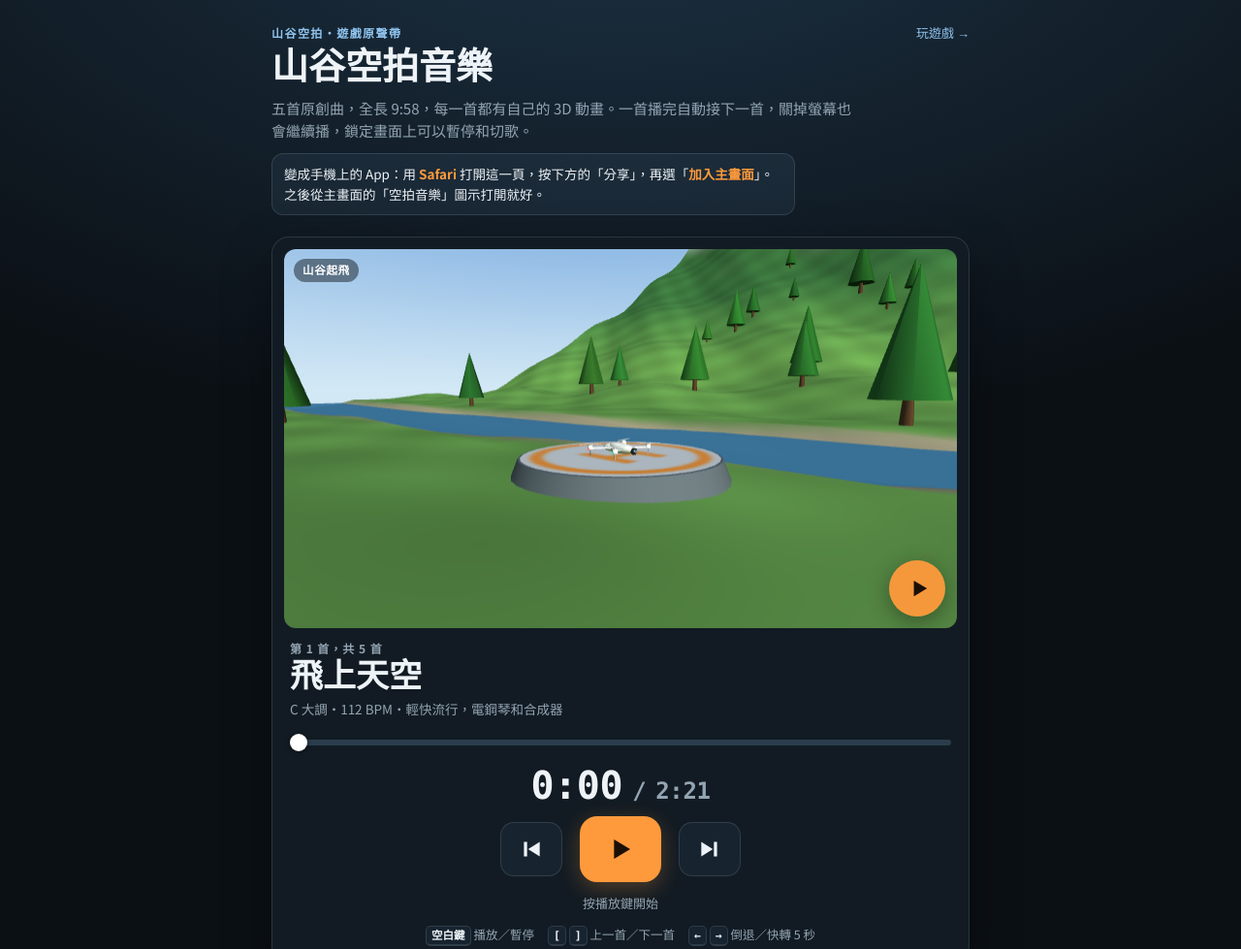
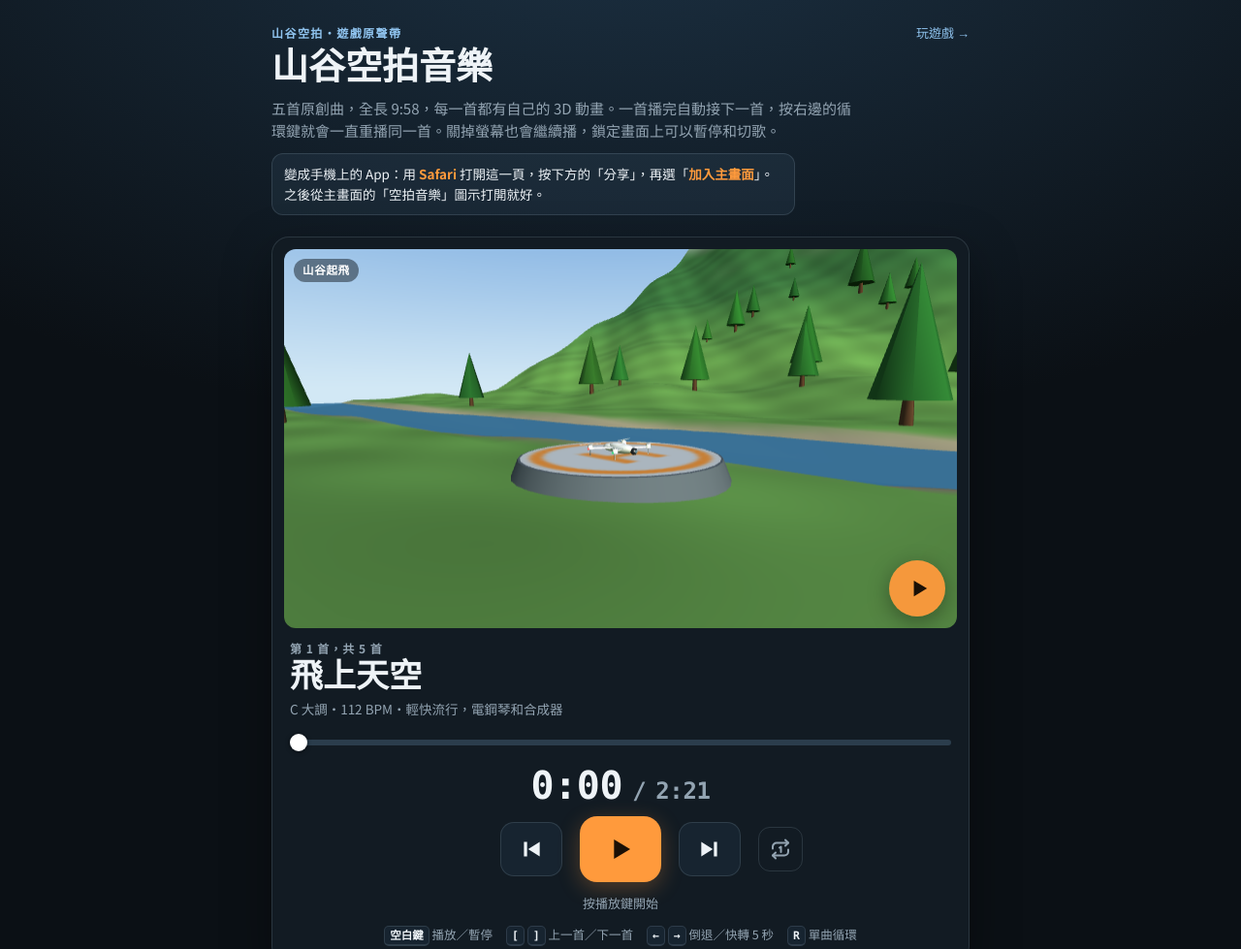
Before and after one commit to vicjuan/valley-drone-flight, a plain HTML site: page player/index.html in a window 1280 px wide. Shown: the top 979 px of the page at 97% size. Drawn offline with nearby package versions, Linux system fonts and the light colour scheme; a web font is replaced by a local one.

Commit message:
音樂 App 加上單曲循環鍵

```diff
--- a/player/index.html
+++ b/player/index.html
@@ -93,6 +93,10 @@ h1{margin:0;font:900 clamp(28px,7vw,38px)/1.15 var(--f-display);text-wrap:balanc
 .controls button:hover{filter:brightness(1.12)}
 .controls button:active{transform:translateY(1px) scale(.98)}
 .controls button:focus-visible,.track:focus-visible{outline:2px solid var(--sky);outline-offset:3px}
+.controls .spacer{width:46px;flex:none}
+.controls button.rep{width:46px;height:46px;border-radius:12px;background:transparent;color:var(--muted)}
+.controls button.rep svg{width:24px;height:24px;fill:none;stroke:currentColor;stroke-width:2;stroke-linecap:round;stroke-linejoin:round}
+.controls button.rep[aria-pressed="true"]{color:var(--target);border-color:var(--target);background:rgba(255,154,60,.13)}
 .state{min-height:1.4em;text-align:center;color:var(--muted);font-size:13px}
 .keys{display:flex;flex-wrap:wrap;justify-content:center;gap:6px 14px;color:var(--muted);font-size:12.5px}
 kbd{font:600 11.5px/1 var(--f-data);border:1px solid var(--line);border-bottom-width:2px;border-radius:5px;padding:2px 5px;color:var(--fg);background:var(--panel-2)}
@@ -116,7 +120,7 @@ kbd{font:600 11.5px/1 var(--f-data);border:1px solid var(--line);border-bottom-w
 .eq i:nth-child(2){animation-delay:-.3s!important}.eq i:nth-child(3){animation-delay:-.6s!important}
 @keyframes eq{0%{height:25%}100%{height:100%}}
 @media (max-width:540px){.stage{aspect-ratio:4/3}.deck{padding:8px 8px 18px}}
-@media (max-width:400px){.controls{gap:12px}.controls button{width:58px;height:52px}.controls button.play{width:76px;height:64px}}
+@media (max-width:400px){.controls{gap:10px}.controls button{width:58px;height:52px}.controls button.play{width:76px;height:64px}.controls .spacer,.controls button.rep{width:40px}.controls button.rep{height:42px}}
 @media (hover:none) and (pointer:coarse){.keys{display:none}}
 @media (prefers-reduced-motion:reduce){.playing .track[aria-current="true"] .eq i{animation:none;height:70%}}
 </style>
@@ -126,7 +130,7 @@ kbd{font:600 11.5px/1 var(--f-data);border:1px solid var(--line);border-bottom-w
   <header>
     <div class="toprow"><span class="eyebrow">山谷空拍・遊戲原聲帶</span><a class="back" href="../">玩遊戲 →</a></div>
     <h1>山谷空拍音樂</h1>
-    <p class="sub">五首原創曲，全長 <span id="total">9:58</span>，每一首都有自己的 3D 動畫。一首播完自動接下一首，關掉螢幕也會繼續播，鎖定畫面上可以暫停和切歌。</p>
+    <p class="sub">五首原創曲，全長 <span id="total">9:58</span>，每一首都有自己的 3D 動畫。一首播完自動接下一首，按右邊的循環鍵就會一直重播同一首。關掉螢幕也會繼續播，鎖定畫面上可以暫停和切歌。</p>
     <p class="install" id="install" hidden>變成手機上的 App：用 <b>Safari</b> 打開這一頁，按下方的「分享」，再選「<b>加入主畫面</b>」。之後從主畫面的「空拍音樂」圖示打開就好。</p>
   </header>
 
@@ -147,12 +151,14 @@ kbd{font:600 11.5px/1 var(--f-data);border:1px solid var(--line);border-bottom-w
       <input type="range" id="seek" min="0" max="141" step="0.1" value="0" aria-label="播放位置">
       <div class="clock"><span id="now">0:00</span><span class="slash">/</span><span class="total" id="dur">2:21</span></div>
       <div class="controls">
+        <span class="spacer" aria-hidden="true"></span>
         <button type="button" id="prev" aria-label="上一首"><svg viewBox="0 0 24 24" aria-hidden="true"><path d="M5 5h3v14H5zM20 5v14L9 12z"/></svg></button>
         <button type="button" id="play" class="play" aria-label="播放"><svg viewBox="0 0 24 24" aria-hidden="true"><path id="playIco" d="M7 4.5v15L19.5 12z"/></svg></button>
         <button type="button" id="next" aria-label="下一首"><svg viewBox="0 0 24 24" aria-hidden="true"><path d="M16 5h3v14h-3zM4 5v14l11-7z"/></svg></button>
+        <button type="button" id="rep" class="rep" aria-pressed="false" aria-label="單曲循環" title="單曲循環（R）"><svg viewBox="0 0 24 24" aria-hidden="true"><path d="M17 2.5l3 3-3 3"/><path d="M4 11.5v-2a4 4 0 0 1 4-4h12"/><path d="M7 21.5l-3-3 3-3"/><path d="M20 12.5v2a4 4 0 0 1-4 4H4"/><path d="M11 10.5l1.5-1v5.5"/></svg></button>
       </div>
       <div class="state" id="state">按播放鍵開始</div>
-      <div class="keys"><span><kbd>空白鍵</kbd> 播放／暫停</span><span><kbd>[</kbd> <kbd>]</kbd> 上一首／下一首</span><span><kbd>←</kbd> <kbd>→</kbd> 倒退／快轉 5 秒</span></div>
+      <div class="keys"><span><kbd>空白鍵</kbd> 播放／暫停</span><span><kbd>[</kbd> <kbd>]</kbd> 上一首／下一首</span><span><kbd>←</kbd> <kbd>→</kbd> 倒退／快轉 5 秒</span><span><kbd>R</kbd> 單曲循環</span></div>
     </div>
   </section>
 
@@ -174,11 +180,14 @@ kbd{font:600 11.5px/1 var(--f-data);border:1px solid var(--line);border-bottom-w
 
   let cur = 0;
   try { const v = +localStorage.getItem('valley-music-track'); if (v >= 0 && v < n) cur = v; } catch (e) {}
+  let repeatOne = false;
+  try { repeatOne = localStorage.getItem('valley-music-repeat') === '1'; } catch (e) {}
   let playing = false, loading = false, drag = null, level = 0, pendingSeek = null, loadedI = -1, started = false;
 
   const audio = document.createElement('audio');
   audio.preload = 'metadata';
   audio.setAttribute('playsinline', ''); audio.setAttribute('webkit-playsinline', '');
+  audio.loop = repeatOne;  // single-song repeat: the phone loops the song itself, also with the screen off
   document.body.appendChild(audio);
 
   $('total').textContent = fmt(SONGS.reduce((a, s) => a + s.dur, 0));
@@ -246,7 +255,7 @@ kbd{font:600 11.5px/1 var(--f-data);border:1px solid var(--line);border-bottom-w
   audio.addEventListener('playing', () => { playing = true; loading = false; ui(); posState(); });
   audio.addEventListener('waiting', () => { if (!audio.paused) { loading = true; ui(); } });
   audio.addEventListener('pause', () => { playing = false; loading = false; ui(); posState(); });
-  audio.addEventListener('ended', () => { playing = false; next(); });
+  audio.addEventListener('ended', () => { playing = false; if (repeatOne) play(cur, 0); else next(); });
   audio.addEventListener('seeked', posState);
   audio.addEventListener('error', () => { if (!started) return; playing = false; loading = false; ui(); $('state').textContent = '這首歌載入失敗，請檢查網路，或按「下一首」換一首'; });
 
@@ -274,13 +283,21 @@ kbd{font:600 11.5px/1 var(--f-data);border:1px solid var(--line);border-bottom-w
     $('cover').classList.toggle('gone', busy);
     document.body.classList.toggle('playing', playing);
     SONGS.forEach((_, i) => $('trk' + i).setAttribute('aria-current', i === cur ? 'true' : 'false'));
-    $('state').textContent = loading ? '載入中…' : playing ? '播放中' : (started ? '已暫停' : '按播放鍵開始');
+    $('rep').setAttribute('aria-pressed', repeatOne ? 'true' : 'false');
+    $('state').textContent = loading ? '載入中…' : playing ? (repeatOne ? '播放中・單曲循環' : '播放中') : (started ? '已暫停' : '按播放鍵開始');
     if (ms) { try { ms.playbackState = playing ? 'playing' : 'paused'; } catch (e) {} }
     tick(true);
   }
 
   $('play').addEventListener('click', toggle);
   $('next').addEventListener('click', next);
+  function toggleRepeat() {
+    repeatOne = !repeatOne; audio.loop = repeatOne;
+    try { localStorage.setItem('valley-music-repeat', repeatOne ? '1' : '0'); } catch (e) {}
+    ui();
+    $('state').textContent = repeatOne ? '單曲循環：開，這首會一直重播' : '單曲循環：關，播完接下一首';
+  }
+  $('rep').addEventListener('click', toggleRepeat);
   $('prev').addEventListener('click', prev);
   $('stage').addEventListener('click', toggle);
   const seekEl = $('seek');
@@ -293,6 +310,7 @@ kbd{font:600 11.5px/1 var(--f-data);border:1px solid var(--line);border-bottom-w
     if (e.key === ' ' || e.code === 'Space') { e.preventDefault(); toggle(); }
     else if (e.key === ']') next();
     else if (e.key === '[') prev();
+    else if (e.key === 'r' || e.key === 'R') toggleRepeat();
     else if (e.key === 'ArrowRight') { e.preventDefault(); seek(pos() + 5); }
     else if (e.key === 'ArrowLeft') { e.preventDefault(); seek(pos() - 5); }
   });
```
